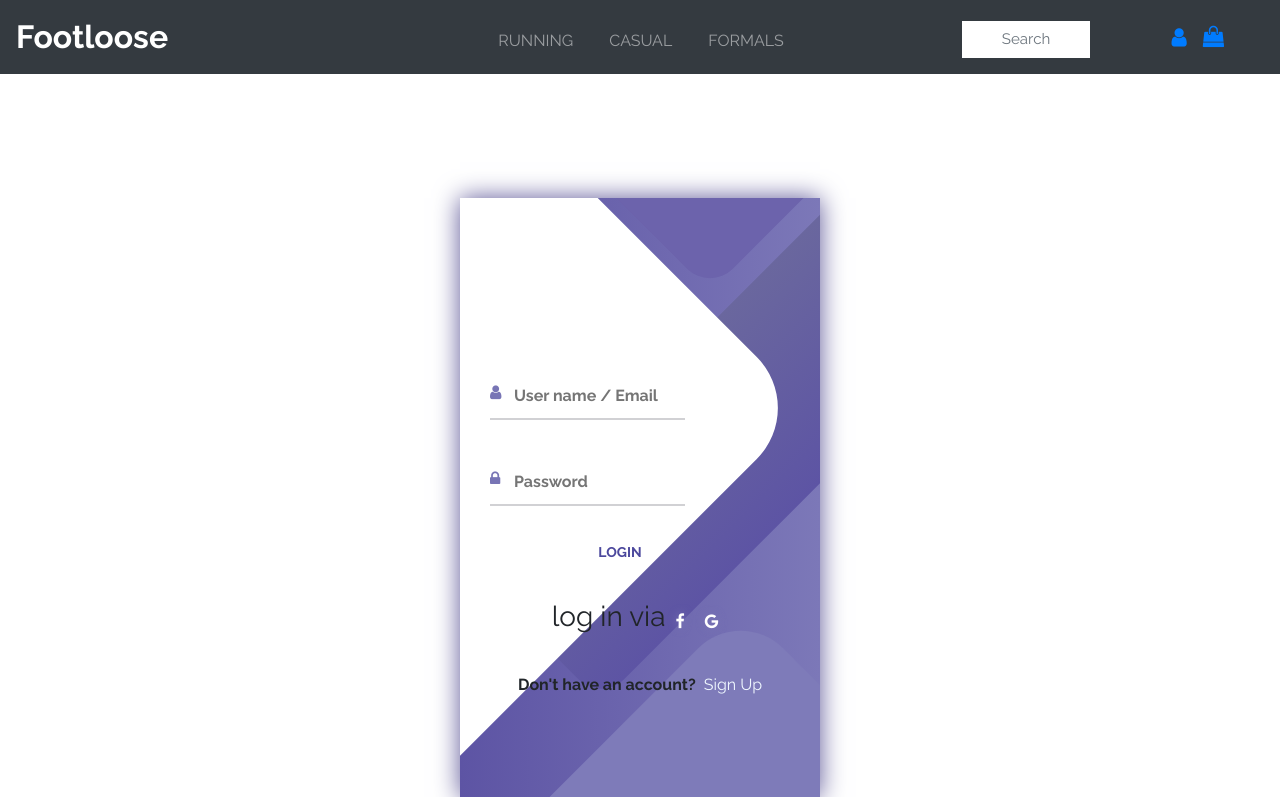
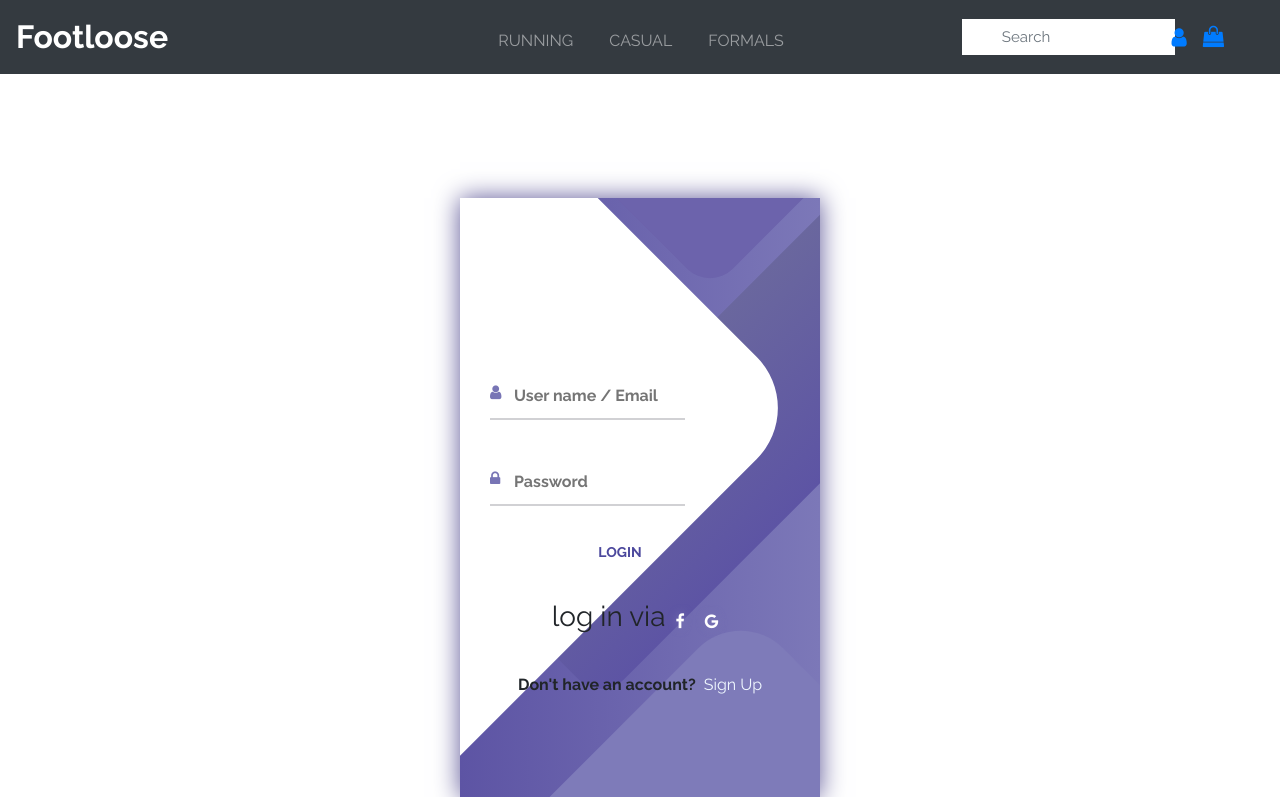
Before and after one commit to Abhisijariya009/footloose2, a Django app: page /cart/ in a window 1280 px wide. Shown: the top 797 px of the page. Run offline with Django 3.2, Linux system fonts and the light colour scheme; some libraries are stand-ins or nearby versions.

Commit message:
Update base.html

```diff
--- a/MyProject/templates/base.html
+++ b/MyProject/templates/base.html
@@ -55,7 +55,7 @@
 	    }
 
 	</script>
-  <nav class="navbar sticky navbar-expand-lg navbar-dark bg-dark">
+   <nav class="navbar sticky navbar-expand-lg navbar-dark bg-dark">
     <button class="navbar-toggler" type="button" data-toggle="collapse" data-target="#navbarTogglerDemo03" aria-controls="navbarTogglerDemo03" aria-expanded="false" aria-label="Toggle navigation">
       <span class="navbar-toggler-icon"></span>
     </button>
@@ -72,14 +72,12 @@
 				<li class="nav-item">
           <a class="nav-link" href="{% url 'mp:sports' pk='formals' %}">formals</a>
         </li>
-	      <li class="nav-item">
-		      <form style="max-width:8rem;" id= "search-form" class="" >
-			  {% csrf_token %}
-			  <input style="max-width:8rem;"  id = "search-input" class="form-control mr-sm-2" type="search" placeholder="Search" aria-label="Search">
-			</form>
-		      </li>
       </ul>
 			<div>
+        <form style="margin-right: 70px; overflow:hidden;" id= "search-form" class="form-inline" >
+          {% csrf_token %}
+          <input id = "search-input" class="form-control mr-sm-2" type="search" placeholder="Search" aria-label="Search">
+        </form>
         <div id="results-box" class="results-card list-group list-group-flush not-visible" ></div>
       </div>
 			</div>
```
